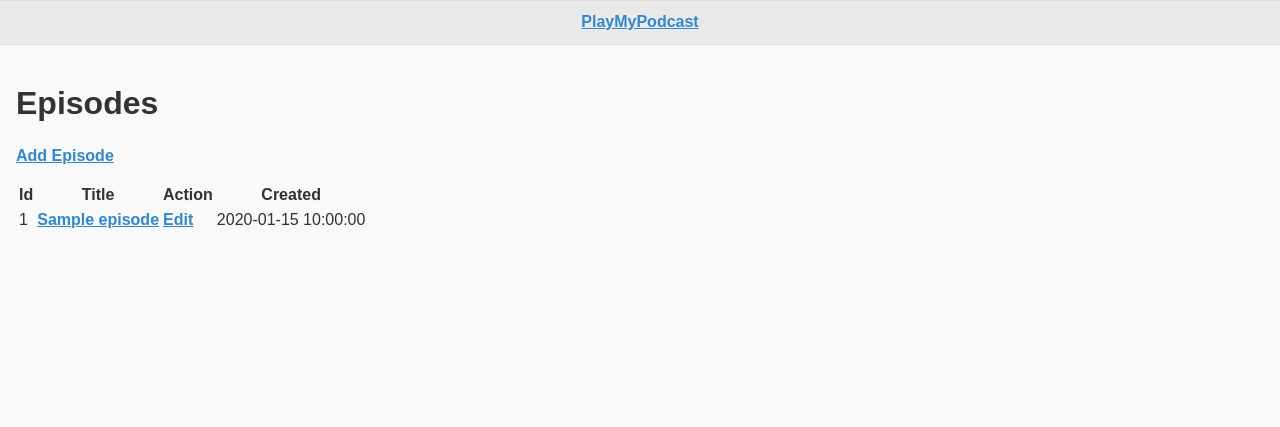
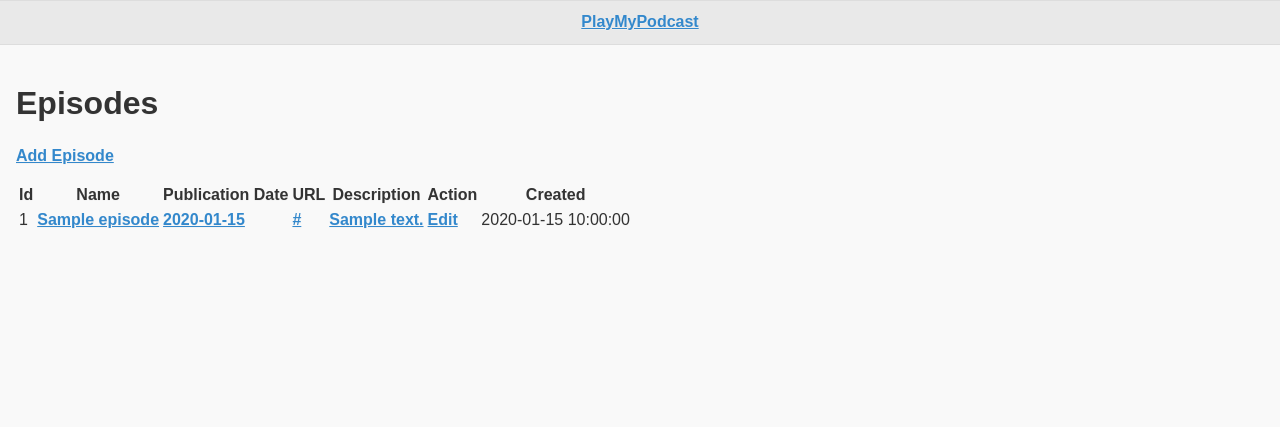
Before and after one commit to arianekrumel/PlayMyPodcast, a CakePHP app: the page made by app/View/Episodes/index.ctp in a window 1280 px wide. Shown: the top 427 px of the page. Run offline with PHP 8.4 and a stand-in for CakePHP, Linux system fonts and the light colour scheme; the template is opened without the code that fills it: most values are stand-ins (such as "Sample title", 1, 10 or a date in 2020); some libraries are stand-ins or nearby versions.

Commit message:
Customize episode fields

```diff
--- a/app/View/Episodes/add.ctp
+++ b/app/View/Episodes/add.ctp
@@ -3,7 +3,9 @@
 <h1>Add Episode</h1>
 <?php
 echo $this->Form->create('Episode');
-echo $this->Form->input('title');
-echo $this->Form->input('body', array('rows' => '3'));
+echo $this->Form->input('name');
+echo $this->Form->input('pubdate');
+echo $this->Form->input('url');
+echo $this->Form->input('description', array('rows' => '3'));
 echo $this->Form->end('Save Episode');
 ?>
--- a/app/View/Episodes/edit.ctp
+++ b/app/View/Episodes/edit.ctp
@@ -3,8 +3,10 @@
 <h1>Edit Episode</h1>
 <?php
 echo $this->Form->create('Episode');
-echo $this->Form->input('title');
-echo $this->Form->input('body', array('rows' => '3'));
 echo $this->Form->input('id', array('type' => 'hidden'));
+echo $this->Form->input('name');
+echo $this->Form->input('pubdate');
+echo $this->Form->input('url');
+echo $this->Form->input('description', array('rows' => '3'));
 echo $this->Form->end('Save Episode');
 ?>
--- a/app/View/Episodes/index.ctp
+++ b/app/View/Episodes/index.ctp
@@ -5,7 +5,10 @@
 <table>
     <tr>
         <th>Id</th>
-        <th>Title</th>
+        <th>Name</th>
+        <th>Publication Date</th>
+        <th>URL</th>
+        <th>Description</th>
         <th>Action</th>
         <th>Created</th>
     </tr>
@@ -18,7 +21,31 @@
         <td>
             <?php
                 echo $this->Html->link(
-                    $episode['Episode']['title'],
+                    $episode['Episode']['name'],
+                    array('action' => 'view', $episode['Episode']['id'])
+                );
+            ?>
+        </td>
+        <td>
+            <?php
+                echo $this->Html->link(
+                    $episode['Episode']['pubdate'],
+                    array('action' => 'view', $episode['Episode']['id'])
+                );
+            ?>
+        </td>
+        <td>
+            <?php
+                echo $this->Html->link(
+                    $episode['Episode']['url'],
+                    array('action' => 'view', $episode['Episode']['id'])
+                );
+            ?>
+        </td>
+        <td>
+            <?php
+                echo $this->Html->link(
+                    $episode['Episode']['description'],
                     array('action' => 'view', $episode['Episode']['id'])
                 );
             ?>
```
Also changed, not shown: app/Model/Episode.php (+9 -3 lines), app/View/Episodes/view.ctp (+8 -21 lines).
